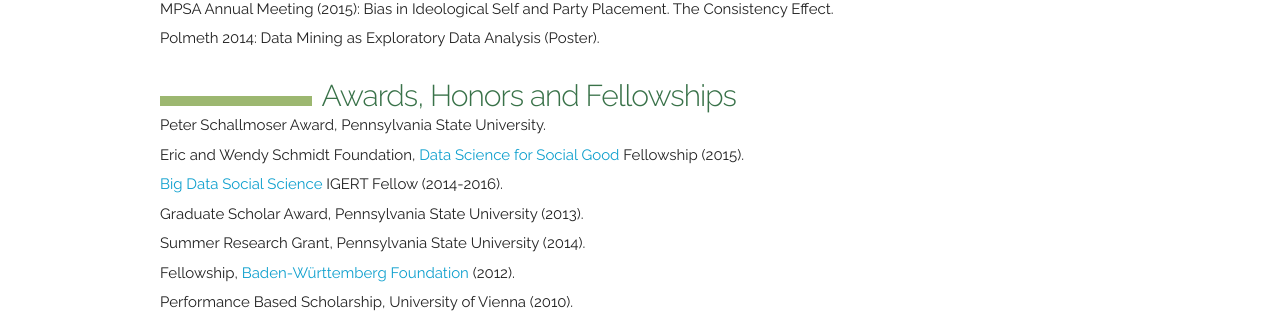
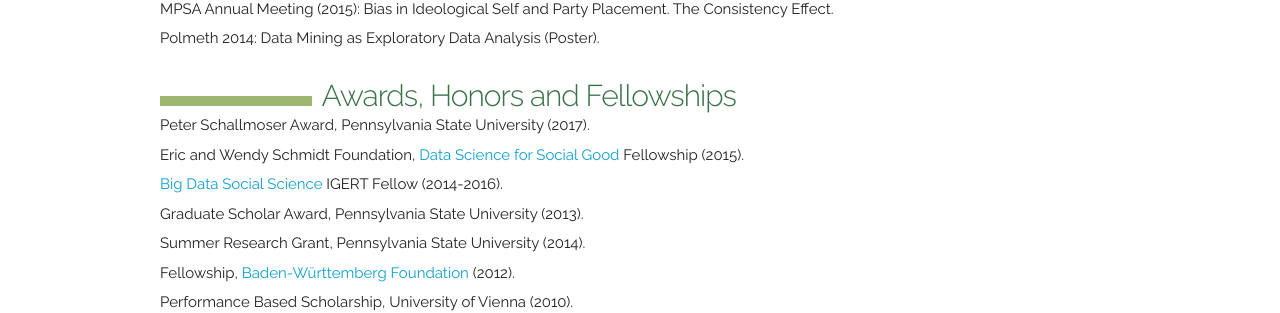
Before and after one commit to flinder/flinder.github.io, a Jekyll site: the page built from cv/index.html, in a window 1280 px wide. Shown: the part 1608-1921 px from the top of the page. Built offline with Jekyll 4.4.1, drawn with Linux system fonts in a browser that asks for light colours.

Commit message:
year for schallmoser award

```diff
--- a/cv/index.html
+++ b/cv/index.html
@@ -70,7 +75,7 @@ title: Curriculum Vitae
 <p>MPSA Annual Meeting (2015): Bias in Ideological Self and Party Placement. The Consistency Effect.</p>
 <p>Polmeth 2014: Data Mining as Exploratory Data Analysis (Poster).</p>
 <h2 id="awards-honors-and-fellowships">Awards, Honors and Fellowships</h2>
-<p>Peter Schallmoser Award, Pennsylvania State University.</p>
+<p>Peter Schallmoser Award, Pennsylvania State University (2017).</p>
 <p>Eric and Wendy Schmidt Foundation, <a href="http://dssg.io">Data Science for Social Good</a> Fellowship (2015).</p>
 <p><a href="http://bdss.psu.edu/">Big Data Social Science</a> IGERT Fellow (2014-2016).</p>
 <p>Graduate Scholar Award, Pennsylvania State University (2013).</p>
```
Also changed, not shown: other parts of cv/index.html (+6 -1 lines), cv/cv.md (+1 -1 lines), 1 other file.
